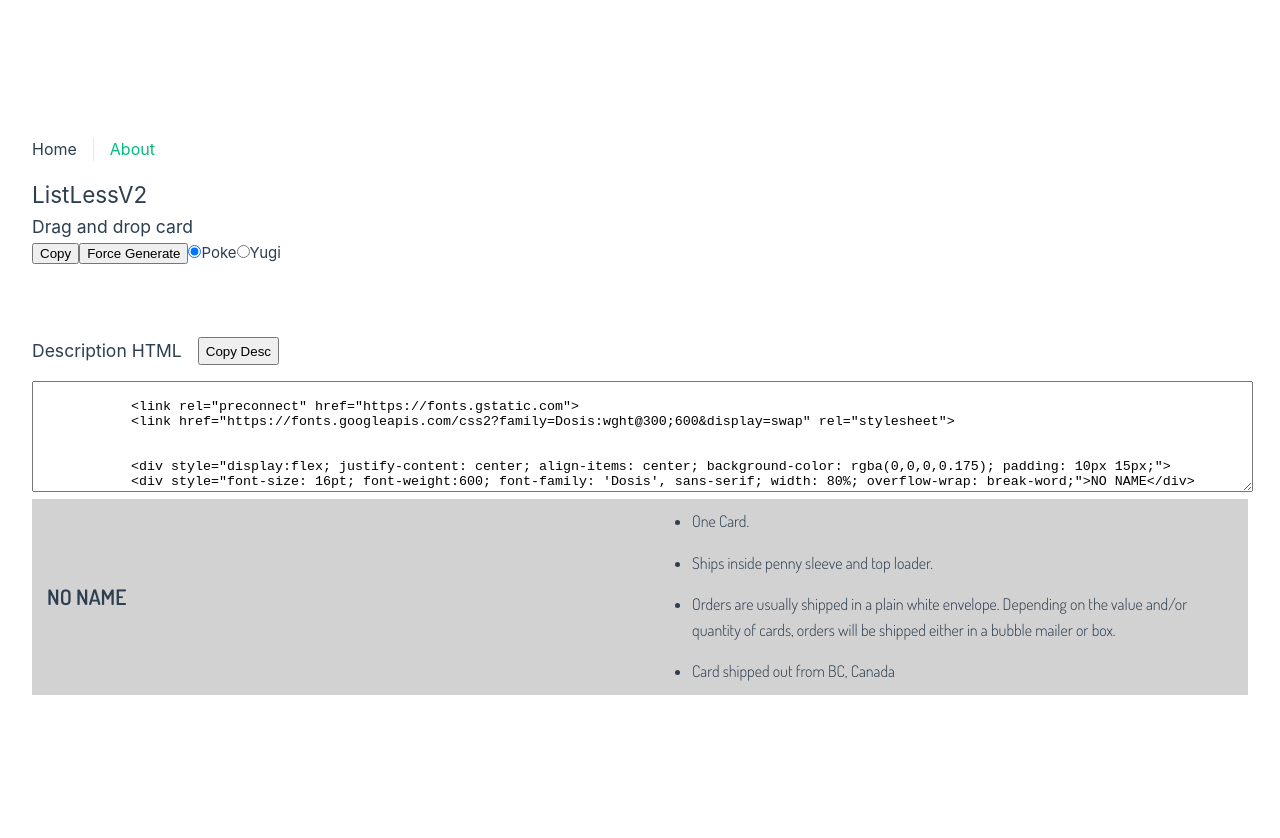
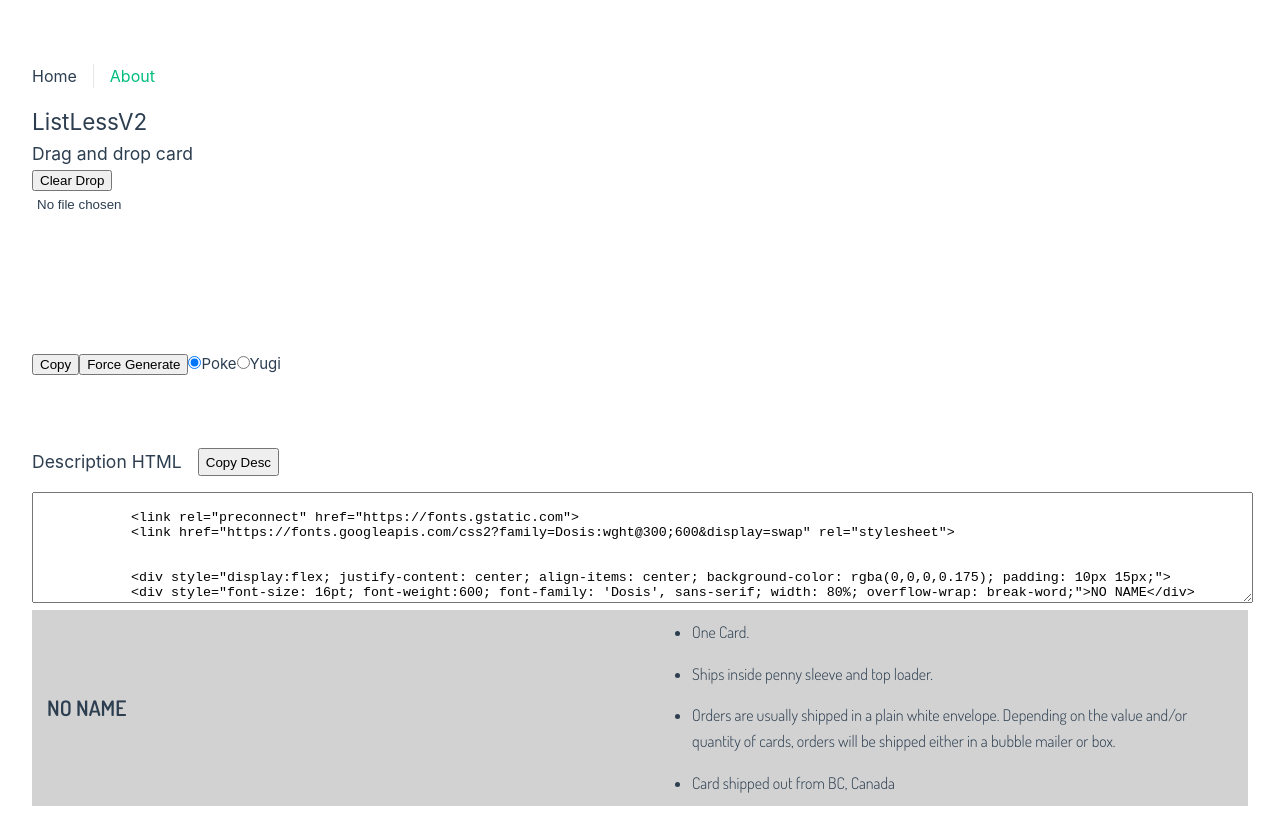
Before and after one commit to patrickm4/listLessV2, a Vue app: page / in a window 1280 px wide. Before the commit the page ends 800 px from the top, so only its background shows below. Built offline with nearby package versions, Linux system fonts and the light colour scheme.

Commit message:
master: feat: WIP: create file drop area

```diff
--- a/src/views/HomeView.vue
+++ b/src/views/HomeView.vue
@@ -1,6 +1,9 @@
 <template>
     <h2>ListLessV2</h2>
     <h3>Drag and drop card</h3>
+    <button @click="clearDrop">Clear Drop</button>
+    <input type="file" @change="drop" class="drop-input" ref="dropBox" />
+    <!-- <div class="drop-area" style="background-color: antiquewhite;border:2px dotted #fff; width: 100%; height: 20rem"></div> -->
     <div class="image-box">
     </div>
     <div class="filename"></div>
@@ -25,6 +28,31 @@
     <div id="name-btns"></div>
 </template>
 
-<script setup lang="ts">
+<script>
 import Description from '../components/description.vue'
+
+export default {
+  components: {
+    Description
+  },
+  methods: {
+    drop (e) {
+      console.log("drop method ", e)
+    },
+    clearDrop () {
+      this.$refs.dropBox.value = ''
+    }
+  }
+}
 </script>
+
+<style>
+.drop-input {
+  width:100%;
+  height: 10rem;
+  border: 5px dotted #fff;
+}
+::-webkit-file-upload-button {
+   display: none;
+}
+</style>
```
